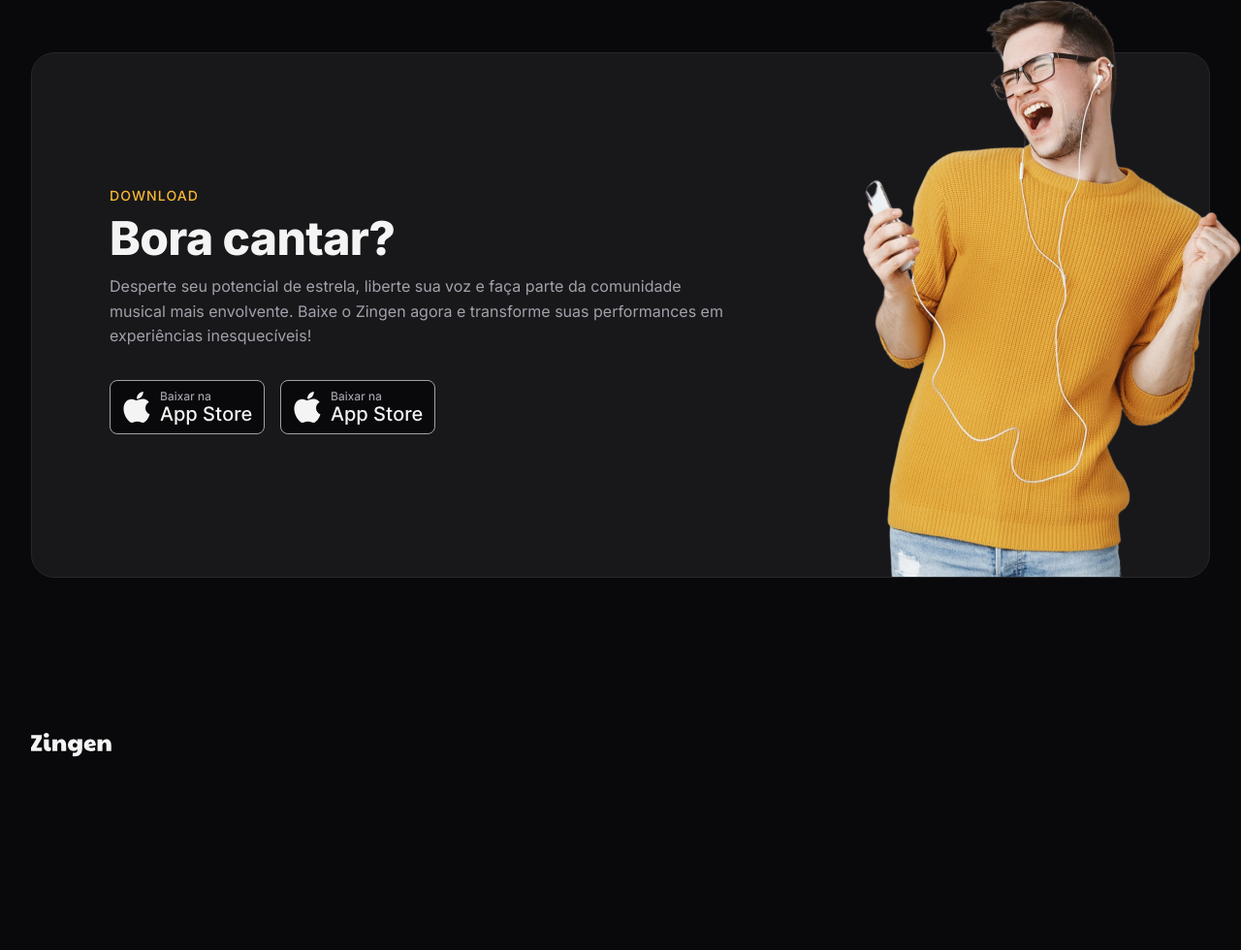
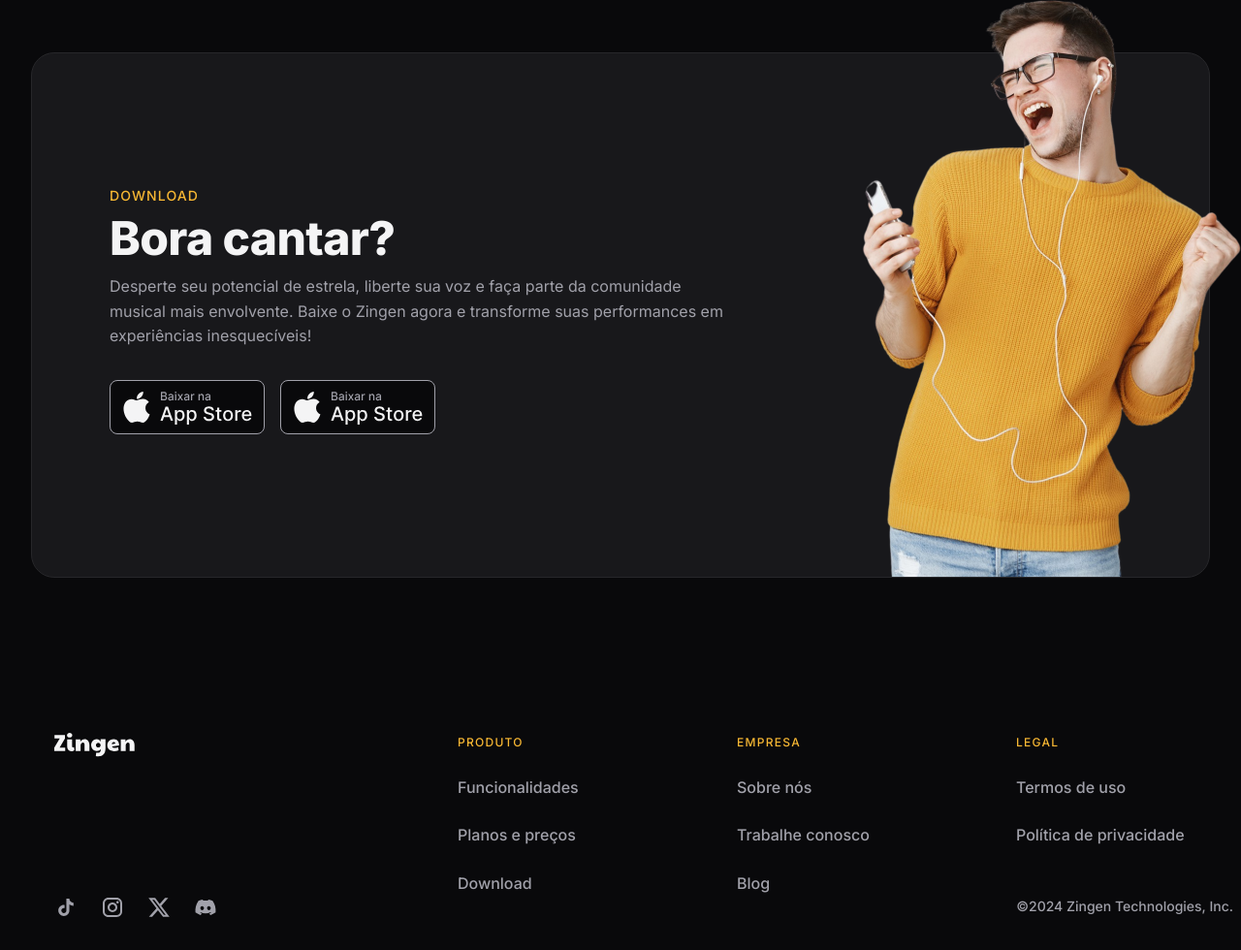
Before and after one commit to lucasestanis/zigen, a plain HTML site: page index.html in a window 1280 px wide. Shown: the part 3581-4561 px from the top of the page at 97% size. Before the commit the page ends 4450 px from the top, so only its background shows below. Drawn offline with Linux system fonts and the light colour scheme.

Commit message:
seção frooter

```diff
--- a/index.html
+++ b/index.html
@@ -23,8 +23,8 @@
                 </a>
 
                 <a href="#about" class="desktop-only">Conheça o App</a>
-                <a href="#about" class="desktop-only">Funcionalidades</a>
-                <a href="#about" class="desktop-only">Preços</a>
+                <a href="#features" class="desktop-only">Funcionalidades</a>
+                <a href="#pricing" class="desktop-only">Preços</a>
 
                 <a href="#download" class="btn btn-sm">Baixar Agora</a>
             </nav>
@@ -177,8 +177,8 @@
                         <h2>Bora cantar?</h2>
                     </header>
                     <p>Desperte seu potencial de estrela, liberte sua voz e faça parte da comunidade musical mais
-                    envolvente. Baixe o Zingen agora e transforme suas performances em experiências inesquecíveis!
-                </p>
+                        envolvente. Baixe o Zingen agora e transforme suas performances em experiências inesquecíveis!
+                    </p>
                 </div>
                 <div class="buttons flex gap-1">
                     <a href="#">
@@ -196,9 +196,62 @@
 
     <footer>
         <div class="container py-xl -grid">
-            <img src="assets/icons/logo.svg" alt="">
+            <section class="grid top">
+                <img src="assets/icons/logo.svg" alt="">
 
-            <nav class="even-columns"></nav>
+                <nav class="even-columns">
+                    <ul role="list" class="grid gap-1.5">
+                        <li class="title">Produto</li>
+                        <li>
+                            <a href="#features">Funcionalidades</a>
+
+                        </li>
+                        <li>
+                            <a href="#pricing">Planos e preços</a>
+
+                        </li>
+                        <li>
+                            <a href="#download">Download</a>
+
+                        </li>
+                    </ul>
+                    <ul role="list" class="grid gap-1.5">
+                        <li class="title">Empresa</li>
+                        <li>
+                            <a href="#about">Sobre nós</a>
+
+                        </li>
+                        <li>
+                            <a href="#">Trabalhe conosco</a>
+
+                        </li>
+                        <li>
+                            <a href="#">Blog</a>
+
+                        </li>
+                    </ul>
+                    <ul role="list" class="grid gap-1.5">
+                        <li class="title">Legal</li>
+                        <li>
+                            <a href="#">Termos de uso</a>
+
+                        </li>
+                        <li>
+                            <a href="#">Política de privacidade</a>
+
+                        </li>
+                    </ul>
+                </nav>
+            </section>
+            <section class="bottom flex gap-1.5">
+                <div class="flex gap-1.5">
+                    <a href="#" class="social" aria-label="tiktok"></a>
+                    <a href="#" class="social" aria-label="instagram"></a>
+                    <a href="#" class="social" aria-label="twitter"></a>
+                    <a href="#" class="social" aria-label="discord"></a>
+                </div>
+                <span class="copy">©2024 Zingen Technologies, Inc.</span>
+            </section>
         </div>
     </footer>
 </body>
--- /dev/null
+++ b/styles/footer.css
@@ -0,0 +1,59 @@
+footer{
+    color: var(--text-color-secondary);
+    font-weight: var(--fw-md);
+
+    & .container{
+        padding-inline: 3rem;
+    }
+
+    & .container,
+    & .top{
+        gap: 3rem;
+    }
+
+    & nav.even-columns{
+        gap: 4rem;
+    }
+
+    & .top ul{
+        align-content: start;
+    }
+
+    & .title{
+        font-size: 0.75rem;
+        letter-spacing: 0.08rem;
+        text-transform: uppercase;
+        color: var(--brand-color-primary);
+    }
+
+    & .bottom{
+        flex-wrap: wrap;
+
+        & > div{
+            margin-right: auto;
+        }
+
+        & span{
+            font-size: .875rem;
+        }
+    }
+
+    @media (width >= 80rem){
+        .container{
+            padding-inline-end: 0;
+            padding-bottom: 2rem;
+        }
+
+        & .top{
+            grid-template-columns: auto 1fr;
+
+            & nav{
+                margin-left: auto;
+
+                & ul{
+                    width: 14rem;
+                }
+            }
+        }
+    }
+}
--- a/styles/global.css
+++ b/styles/global.css
@@ -48,6 +48,8 @@ html{
     color: var(--text-color-primary);
 
     overflow-x: hidden;
+
+    scroll-behavior: smooth;
 }
 
 body{
--- a/styles/index.css
+++ b/styles/index.css
@@ -10,3 +10,4 @@
 @import url(features.css) (width >= 80rem);
 @import url(pricing.css);
 @import url(download.css);
+@import url(footer.css);
```
